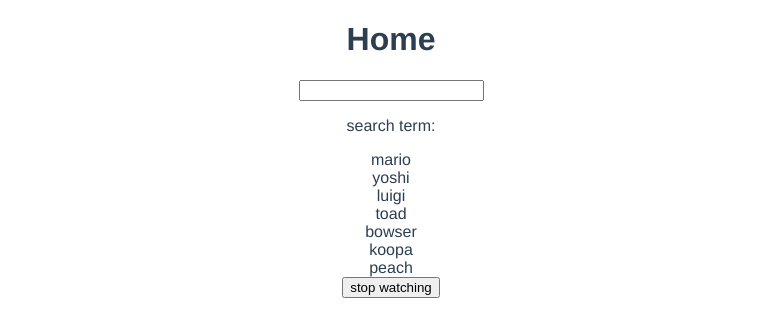
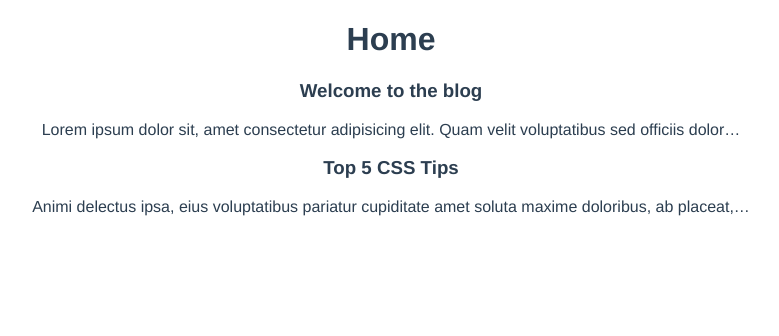
Before and after one commit to shahidsarker/vue-blog, a Vue app: page / in a window 1280 px wide. Shown: the top 336 px of the page, without its empty margins (249-1028 px from the left). Built offline with nearby package versions, Linux system fonts and the light colour scheme.

Commit message:
props in setup

```diff
--- /dev/null
+++ b/src/components/PostList.vue
@@ -0,0 +1,20 @@
+<template>
+  <div class="post-list">
+    <div v-for="post in posts" :key="post.id">
+      <SinglePost :post="post" />
+    </div>
+  </div>
+</template>
+
+<script>
+import SinglePost from "./SinglePost.vue";
+export default {
+  props: ["posts"],
+  components: { SinglePost },
+  setup(props) {
+    console.log(props);
+  },
+};
+</script>
+
+<style></style>
--- /dev/null
+++ b/src/components/SinglePost.vue
@@ -0,0 +1,21 @@
+<template>
+  <div class="post">
+    <h3>{{ post.title }}</h3>
+    <p>{{ snippet }}</p>
+  </div>
+</template>
+
+<script>
+import { computed } from "vue";
+export default {
+  props: ["post"],
+  setup(props) {
+    const snippet = computed(() => {
+      return props.post.body.substring(0, 100) + "…";
+    });
+    return { snippet };
+  },
+};
+</script>
+
+<style></style>
--- a/src/views/Home.vue
+++ b/src/views/Home.vue
@@ -1,54 +1,32 @@
 <template>
   <div class="home">
     <h1>Home</h1>
-    <input type="text" v-model="search" />
-    <p>search term: {{ search }}</p>
-    <div v-for="name in matchingNames" :key="name">{{ name }}</div>
-    <button @click="handleClick">stop watching</button>
+    <PostList :posts="posts" />
   </div>
 </template>
 
 <script>
-import { ref, computed, watch, watchEffect } from "vue";
+import PostList from "../components/PostList.vue";
+import { ref } from "vue";
 
 export default {
   name: "Home",
+  components: { PostList },
   setup() {
-    const search = ref("");
-
-    const names = ref([
-      "mario",
-      "yoshi",
-      "luigi",
-      "toad",
-      "bowser",
-      "koopa",
-      "peach",
+    const posts = ref([
+      {
+        title: "Welcome to the blog",
+        body: "Lorem ipsum dolor sit, amet consectetur adipisicing elit. Quam velit voluptatibus sed officiis dolor, harum culpa dolores incidunt autem exercitationem fuga tempore, odit quibusdam amet repellendus cumque? Iusto, maiores cumque.",
+        id: 1,
+      },
+      {
+        title: "Top 5 CSS Tips",
+        body: "Animi delectus ipsa, eius voluptatibus pariatur cupiditate amet soluta maxime doloribus, ab placeat, voluptas esse aut molestias beatae dicta debitis repellat at eligendi nemo velit. Excepturi quo unde veritatis alias!",
+        id: 2,
+      },
     ]);
 
-    const stopWatch = watch(search, () => {
-      console.log("watch function ran");
-    });
-
-    const stopEffect = watchEffect(() => {
-      console.log("watchEffect function ran", search.value);
-    });
-
-    const matchingNames = computed(() => {
-      return names.value.filter((name) => name.includes(search.value));
-    });
-
-    const handleClick = () => {
-      stopWatch();
-      stopEffect();
-    };
-
-    return {
-      handleClick,
-      matchingNames,
-      names,
-      search,
-    };
+    return { posts };
   },
 };
 </script>
```
